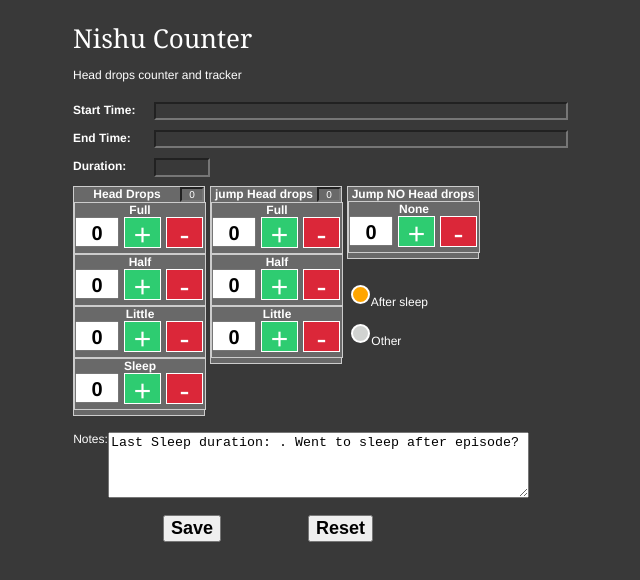
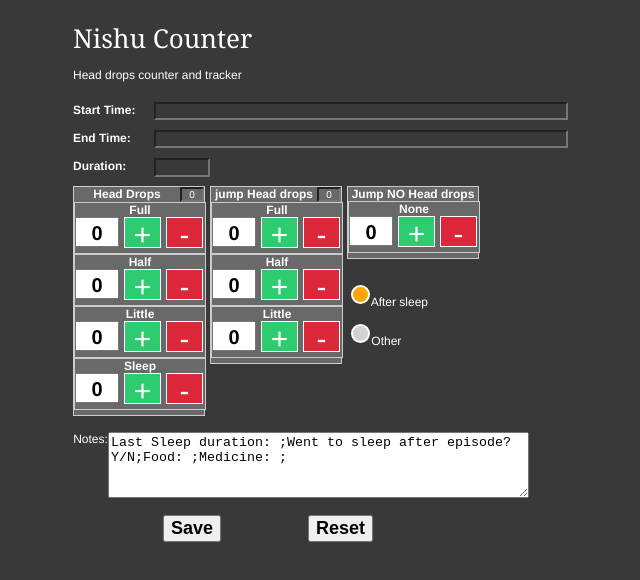
Before and after one commit to sachinbarker/nishu-tracker, a plain HTML site: page index.html in a window 1280 px wide. Shown: the whole page, without its empty margins (167-807 px from the left). Drawn offline with nearby package versions, Linux system fonts and the light colour scheme.

Commit message:
Add files via upload

```diff
--- a/index.html
+++ b/index.html
@@ -136,7 +136,7 @@
 
 <label9 for="notes">Notes:</label9>
 <textarea id="notes" name="notes" rows="4" cols="50">
-Last Sleep duration: . Went to sleep after episode?
+Last Sleep duration: ;Went to sleep after episode? Y/N;Food: ;Medicine: ;
 </textarea>
 </br></br>
         <label4 for="save">
--- a/seizure-tracker.js
+++ b/seizure-tracker.js
@@ -69,9 +69,6 @@ document.getElementById("StTime").innerHTML = Date();
 	   // Don't allow decrementing below zero
       if (oldValue > 0) {
         var newVal = parseFloat(oldValue) - 1;
-	    } else {
-        newVal = 0;
-      }
             switch(Pname.substring(0, 10)){
             case "head-drops":
                 if (tothd > 0){newhd = parseFloat(tothd) - 1;}
@@ -81,6 +78,9 @@ document.getElementById("StTime").innerHTML = Date();
                 if (totjhd > 0){newjhd = parseFloat(totjhd) - 1;}
                 else {newjhd = 0;}
             }
+	    } else {
+        newVal = 0;
+      }
         }
 
       $button.parent().find("input").val(newVal);
```
